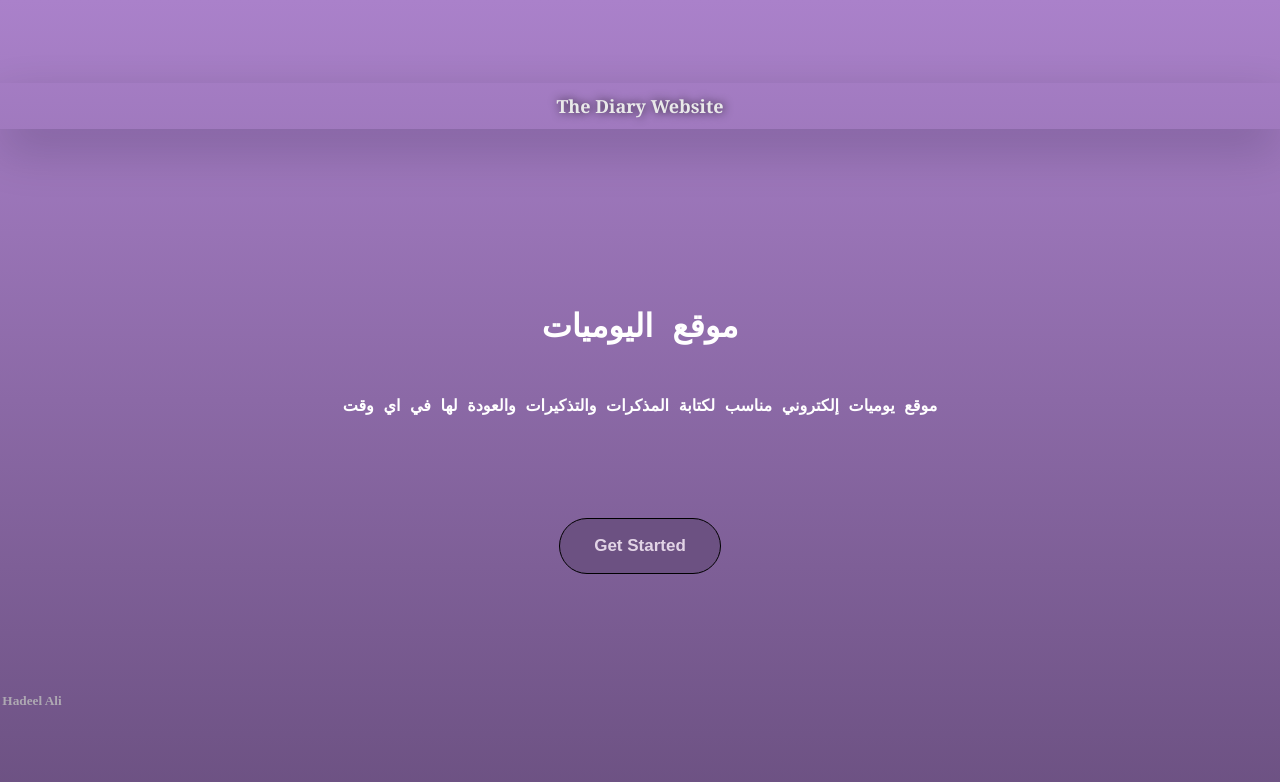
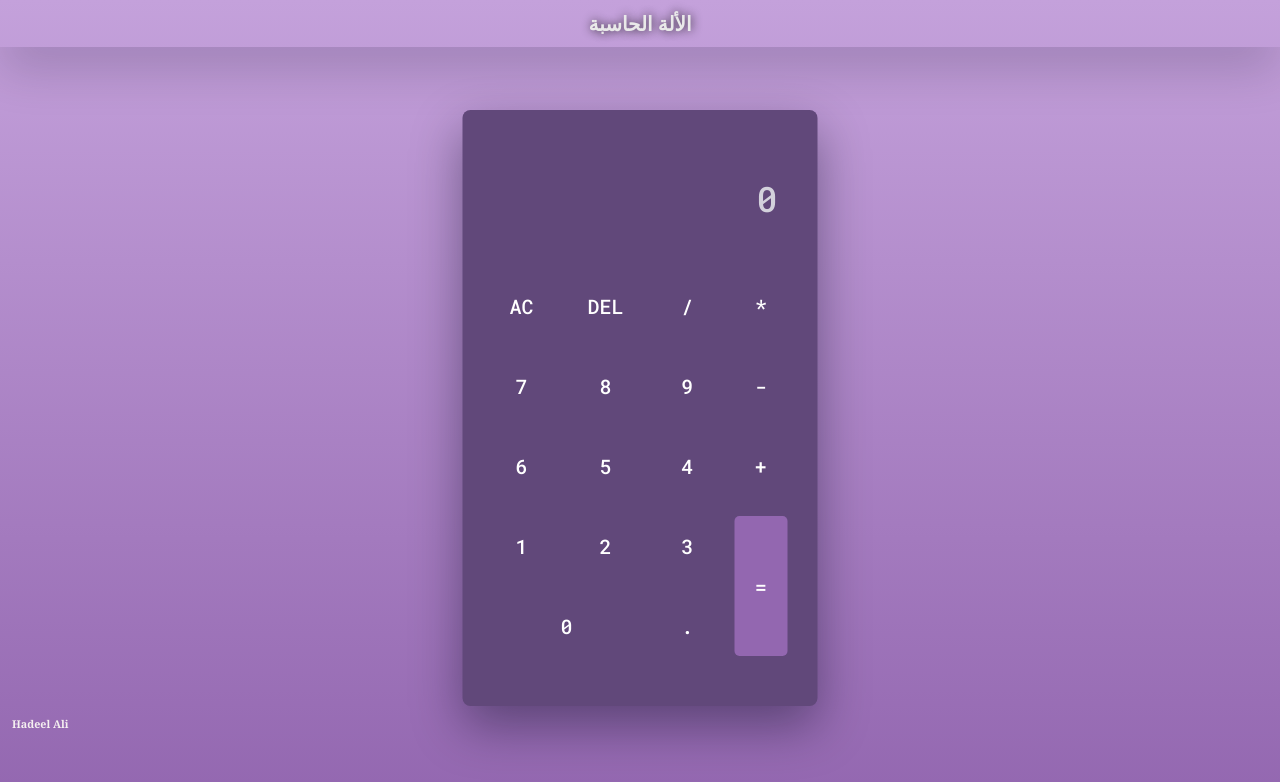
Before and after one commit to Haelili/My-Project, a plain HTML site: page index.html in a window 1280 px wide. Drawn offline with Linux system fonts and the light colour scheme.

Commit message:
Add files via upload

```diff
--- a/index.html
+++ b/index.html
@@ -1,27 +1,51 @@
 <!DOCTYPE html>
-<html lang="ar">
-<head>
-    <meta charset="UTF-8">
-    <meta name="viewport" content="width=device-width, initial-scale=1.0">
-    <title>Diary Website</title>
-    <link href="index.html">
-    <link rel="stylesheet" href="styles2.css">
-</head>
-<body>
-    <h3 style="text-align: center;">The Diary Website</h3>
-    <div class="fade-in-text">
-        <h1 style="padding-top: 30%;">موقع اليوميات</h1>
+<html lang="en">
+  <head>
+    <meta name="viewport" content="width=device-width, initial-scale=1.0" />
+    <title>Calculator</title>
+
+    <link
+      href="https://fonts.googleapis.com/css2?family=Roboto+Mono:wght@500&display=swap"
+      rel="stylesheet"
+    />
+
+    <link rel="stylesheet" href="styles.css" />
+  </head>
+  <body>
+    <h4 style="text-align: center;">الألة الحاسبة</h4>
+    <h6>Hadeel Ali</h6>
+    <div class="calculator">
+      <div class="display">
+        <input type="text" placeholder="0" id="input" disabled />
+      </div>
+      <div class="buttons">
+
+        <input type="button" value="AC" id="clear" />
+
+        <input type="button" value="DEL" id="erase" />
+        <input type="button" value="/" class="input-button" />
+        <input type="button" value="*" class="input-button" />
+
+        <input type="button" value="7" class="input-button" />
+        <input type="button" value="8" class="input-button" />
+        <input type="button" value="9" class="input-button" />
+        <input type="button" value="-" class="input-button" />
+
+        <input type="button" value="6" class="input-button" />
+        <input type="button" value="5" class="input-button" />
+        <input type="button" value="4" class="input-button" />
+        <input type="button" value="+" class="input-button" />
+
+        <input type="button" value="1" class="input-button" />
+        <input type="button" value="2" class="input-button" />
+        <input type="button" value="3" class="input-button" />
+
+        <input type="button" value="=" id="equal" />
+        <input type="button" value="0" class="input-button" />
+        <input type="button" value="." class="input-button" />
+      </div>
     </div>
-    <div class="fade-in-text2">
-        <h4 style="padding-top: 1%;">موقع يوميات إلكتروني مناسب لكتابة المذكرات والتذكيرات والعودة لها في اي وقت </h4>
-    </div>
-    <div class="calendar"></div>
-    <a href="index.html">
-    <button style="margin-top: 50%;">
-        Get Started
-    </button>
-    </a>
-    <h5 style="color: #bbbbbbcf; position: absolute; padding-top: 47%; margin-right: 95%;">Hadeel Ali</h5>
-</body>
+
+    <script src="script.js"></script>
+  </body>
 </html>
-<!--
--- a/script.js
+++ b/script.js
@@ -50,4 +50,4 @@ clear.addEventListener("click", () => {
 //Erase Single Digit
 erase.addEventListener("click", () => {
   input.value = input.value.substr(0, input.value.length - 1);
-});
+});s
--- a/styles.css
+++ b/styles.css
@@ -1,132 +1,78 @@
-body {
-    font-family: Georgia, 'Times New Roman', Times, serif;
+* {
+    padding: 0;
     margin: 0;
-    padding: 0;
-    background-color: #f0f0f0;
-    display: flex;
-    flex-direction: column;
-    justify-content: center;
-    align-items: center;
-    min-height: 100vh;
+    box-sizing: border-box;
+    font-family: "Roboto Mono", monospace;
   }
-  h3{
-    background-color: #aa81ca;
-    padding: 11px;
+
+  body {
+    height: 100vh;
+
+    background: linear-gradient(#c4a1db, #9367b0)
+  }
+  .calculator {
+    width: 355px;
+    background-color: #61487a;
+    padding: 50px 30px;
     position: absolute;
-    margin-bottom: 47.3%;
-    width: 98.50%;
+    transform: translate(-50%, -50%);
+    top: 51%;
+    left: 50%;
+    border-radius: 8px;
+    box-shadow: 0 20px 50px rgba(0, 5, 24, 0.4);
+  }
+  .display {
+    width: 100%;
+  }
+  .display input {
+    width: 100%;
+    padding: 15px 10px;
+    text-align: right;
+    border: none;
+    background-color: transparent;
+    color: #ffffff;
+    font-size: 35px;
+  }
+  h4{
+    padding: 10px;
     text-shadow: rgba(16, 15, 14, 0.808) 1px 0 10px;
     color: #e9e9e9;
     box-shadow: 0 20px 50px rgba(0, 2, 24, 0.2);
     font-family: Georgia, 'Times New Roman', Times, serif;
-    font-size: 18px;
+    font-size: 20px;
   }
-  #calendar, #note-editor {
-    max-width: 600px;
-    width: 100%;
-    background-color: #fff;
-    padding: 20px;
-    box-shadow: 0 0 15px rgba(0, 0, 0, 0.1);
-    border-radius: 10px;
-    margin: 20px;
-    box-sizing: border-box;
-  }
-
-  #calendar {
-    max-width: 600px;
-    margin: 20px auto;
-    background-color: #fff;
-    padding: 20px;
-    box-shadow: 0 0 15px rgba(0, 0, 0, 0.1);
-    border-radius: 10px;
-  }
-
-  .ui-datepicker {
+  h6 {
+    position: relative;
+    margin-top: 670px;
+    margin-left: 12px;
+    color: #f5f0f0;
     font-family: Georgia, 'Times New Roman', Times, serif;
   }
-
-  .ui-datepicker-header {
-    background-color: #b692d2;
-    color: #fff;
-    border: 0.2px solid #e0e0e0;
-    border-radius: 8px 8px 0 0;
+  .display input::placeholder {
+    color: #d3d1dc;
   }
-
-  .ui-datepicker-prev,
-  .ui-datepicker-next {
-    color: #fff !important;
-    padding: 0  123px;
-    margin-bottom: 20px;
-    display: inline-block;
+  .buttons {
+    display: grid;
+    grid-template-columns: repeat(4, 1fr);
+    grid-gap: 20px;
+    margin-top: 40px;
   }
-
-  .ui-datepicker-prev:hover,
-  .ui-datepicker-next:hover {
-    background-color: #9970ade6;
+  .buttons input[type="button"] {
+    font-size: 20px;
+    padding: 17px;
+    border: none;
+    background-color: transparent;
+    color: #ffffff;
     cursor: pointer;
-    display: inline-block;
-    border-radius: 8px 8px ;
+    border-radius: 5px;
   }
-
-  .ui-datepicker-title {
-    font-size: 1.5em;
-    margin-left: 10px;
+  .buttons input[type="button"]:hover {
+    box-shadow: 0 8px 25px #513a69;
   }
-
-  .ui-state-default,
-  .ui-widget-content .ui-state-default,
-  .ui-widget-header .ui-state-default {
-    background-color: #f8f8f8;
-    border: 1px solid #f4e9e9;
-    color: #333;
+  input[type="button"]#equal {
+    grid-row: span 2;
+    background-color: #9367b0;
   }
-
-  .ui-state-default:hover,
-  .ui-widget-content .ui-state-default:hover,
-  .ui-widget-header .ui-state-default:hover {
-    background-color: #e0e0e0;
+  input[type="button"][value="0"] {
+    grid-column: span 2;
   }
-
-  .ui-datepicker-today {
-    background-color: #b692d2;
-    font-weight: bold;
-  }
-
-  .ui-datepicker-week-end {
-    color: #2b292d;
-  }
-  .ui-datepicker-calendar {
-    border-radius: 8px;
-
-  }
-  .ui-datepicker-group {
-    border-radius: 8px;
-  }
-  #note-editor {
-    max-width: 600px;
-    margin: 20px auto;
-    background-color: #fff;
-    padding: 20px;
-    box-shadow: 0 0 10px rgba(0, 0, 0, 0.1);
-  }
-
-  textarea {
-    width: 100%;
-    height: 100px;
-    margin-bottom: 10px;
-    box-sizing: border-box;
-  }
-
-  button {
-    background-color: #b692d2;
-    color: white;
-    padding: 10px;
-    margin-left: 85%;
-    border: none;
-    cursor: pointer;
-    box-sizing: border-box;
-  }
-
-  button:hover {
-    background-color: #9970ade6;
-  }
```
